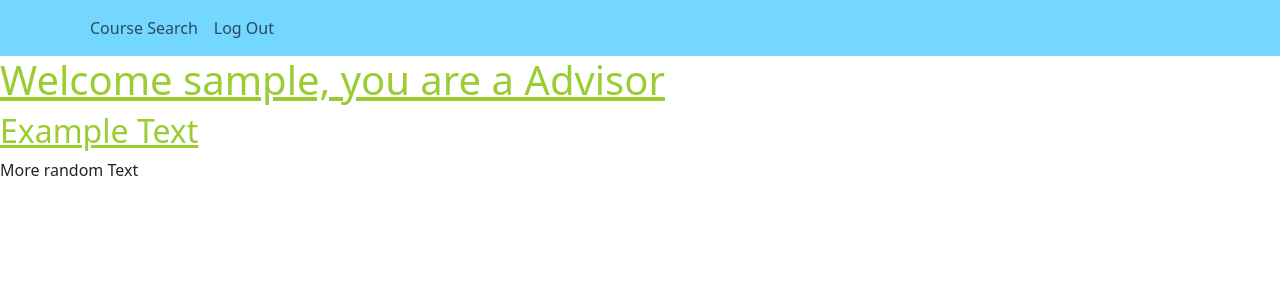
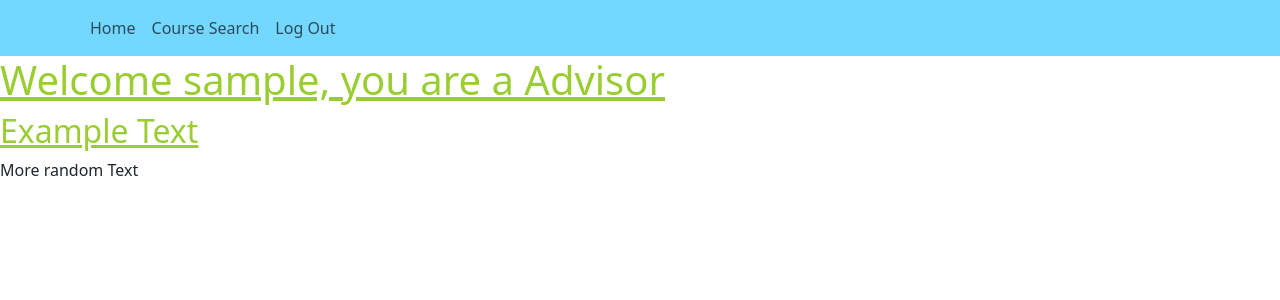
Before and after one commit to willbelcher/cs3240-project, a Django app: page /schedule/ in a window 1280 px wide. Shown: the top 300 px of the page. Run offline with Django 4.2, Linux system fonts and the light colour scheme; the visitor is signed in with stand-in values (Sample User, id 1).

Commit message:
add home to navbar

```diff
--- a/schedule/templates/nav.html
+++ b/schedule/templates/nav.html
@@ -3,6 +3,9 @@
     <nav class="navbar sticky-top navbar-expand-sm navbar-light" style = "background: #73D7FF;">
         <div class = "container">
             <ul class="navbar-nav">
+                <li class="nav-item active">
+                    <a href = "{% url 'home' %}" class = "nav-link">Home</a>
+                </li>
                 <li class="nav-item active">
                     <a href = "{% url 'course_search' %}" class = "nav-link">Course Search</a>
                 </li>
```
